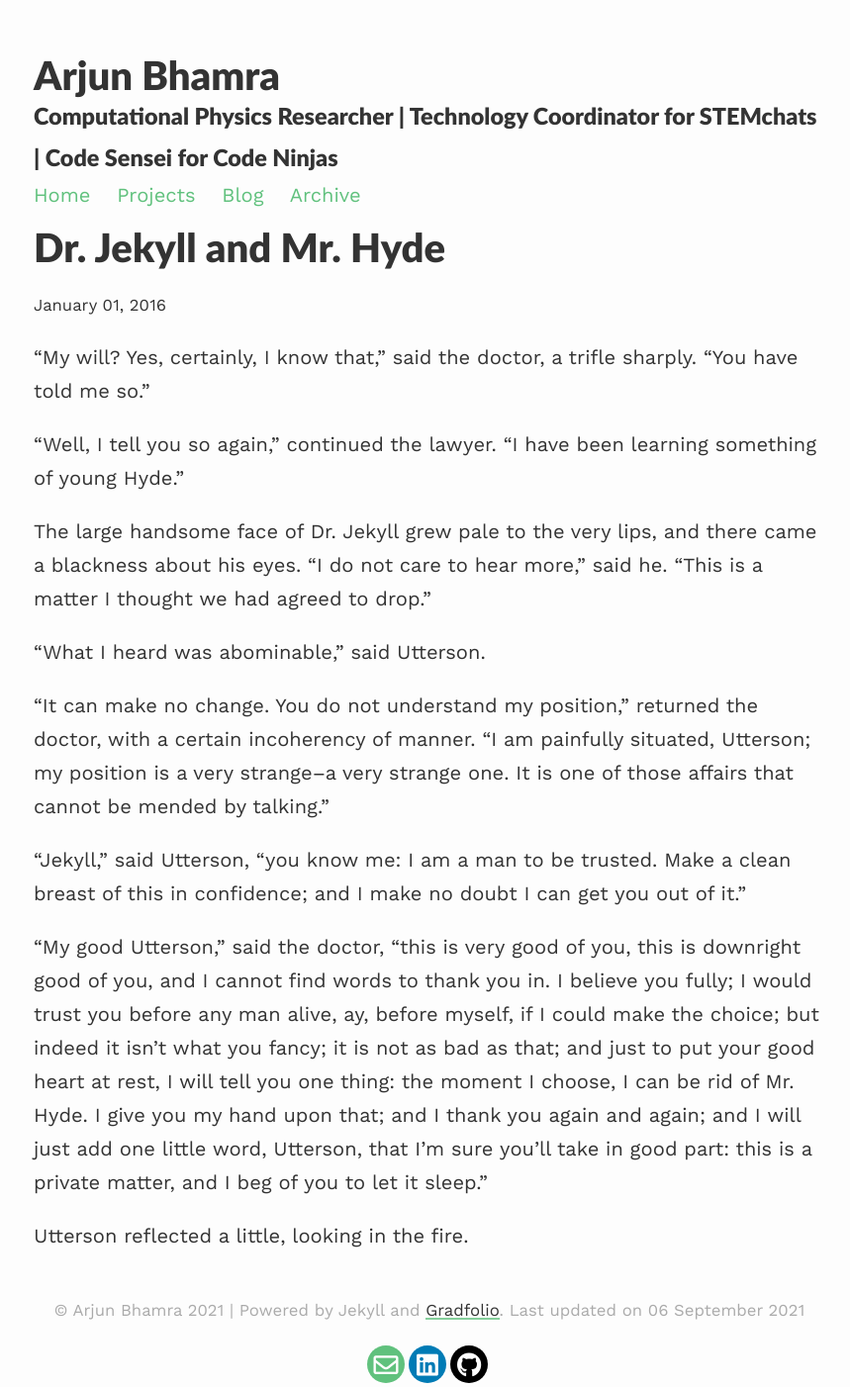
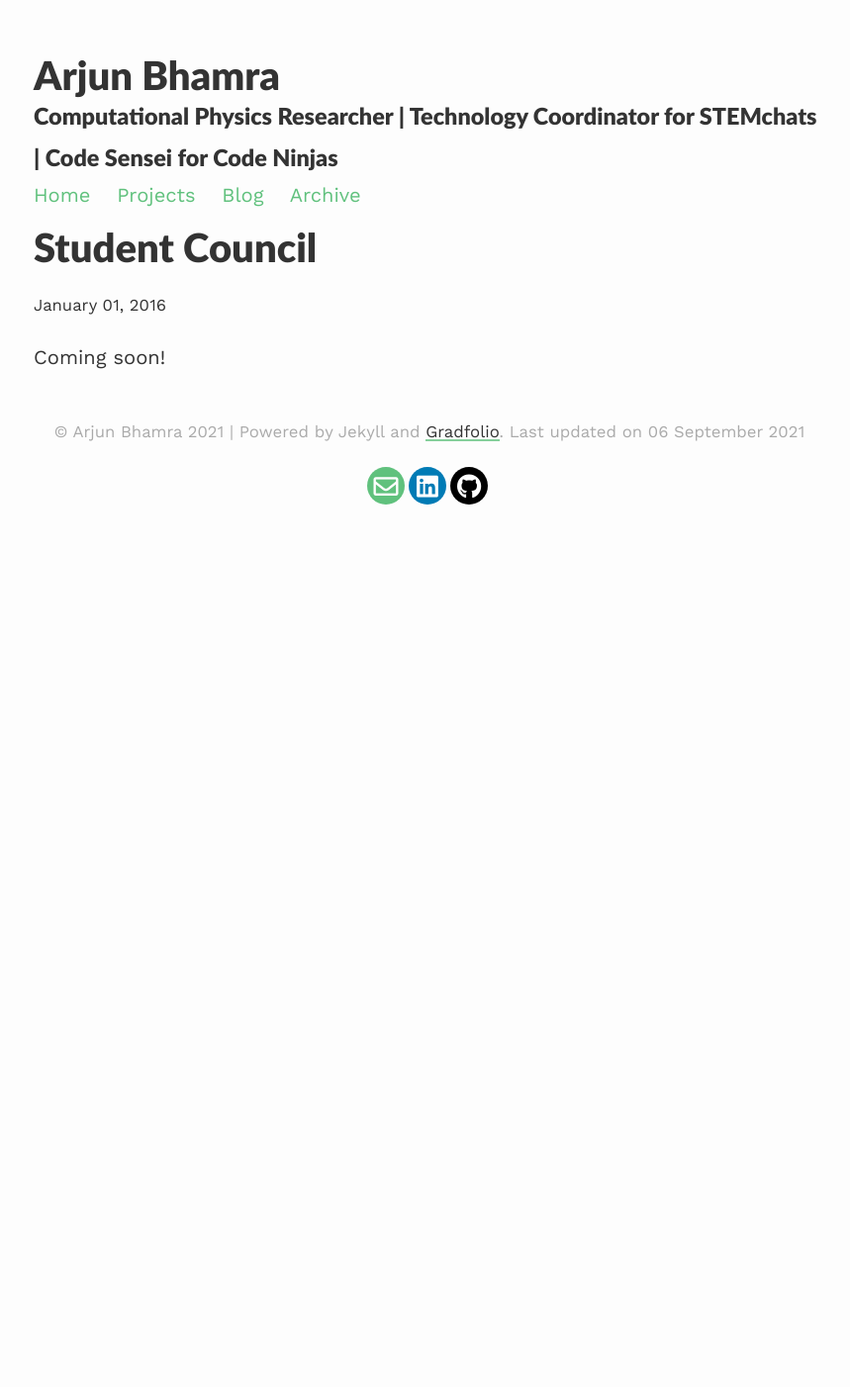
Before and after one commit to abhamra/cv, a Jekyll site: the page built from _posts/2016-01-01-jekyll.md, in a window 1280 px wide. Shown: the whole page at 99% size, without its empty margins (206-1065 px from the left). Built offline with Jekyll 4.4.1, drawn with Linux system fonts in a browser that asks for light colours; nearby versions of some CDN libraries; after the commit the page ends 980 px from its top, so only the background shows below that.

Commit message:
Update 2016-01-01-jekyll.md

```diff
--- a/_posts/2016-01-01-jekyll.md
+++ b/_posts/2016-01-01-jekyll.md
@@ -1,20 +1,6 @@
 ---
 layout: post
-title: "Dr. Jekyll and Mr. Hyde"
+title: "Student Council"
 ---
 
-“My will? Yes, certainly, I know that,” said the doctor, a trifle sharply. “You have told me so.”
-
-“Well, I tell you so again,” continued the lawyer. “I have been learning something of young Hyde.”
-
-The large handsome face of Dr. Jekyll grew pale to the very lips, and there came a blackness about his eyes. “I do not care to hear more,” said he. “This is a matter I thought we had agreed to drop.”
-
-“What I heard was abominable,” said Utterson.
-
-“It can make no change. You do not understand my position,” returned the doctor, with a certain incoherency of manner. “I am painfully situated, Utterson; my position is a very strange--a very strange one. It is one of those affairs that cannot be mended by talking.”
-
-“Jekyll,” said Utterson, “you know me: I am a man to be trusted. Make a clean breast of this in confidence; and I make no doubt I can get you out of it.”
-
-“My good Utterson,” said the doctor, “this is very good of you, this is downright good of you, and I cannot find words to thank you in. I believe you fully; I would trust you before any man alive, ay, before myself, if I could make the choice; but indeed it isn’t what you fancy; it is not as bad as that; and just to put your good heart at rest, I will tell you one thing: the moment I choose, I can be rid of Mr. Hyde. I give you my hand upon that; and I thank you again and again; and I will just add one little word, Utterson, that I’m sure you’ll take in good part: this is a private matter, and I beg of you to let it sleep.”
-
-Utterson reflected a little, looking in the fire.
+Coming soon!
```
